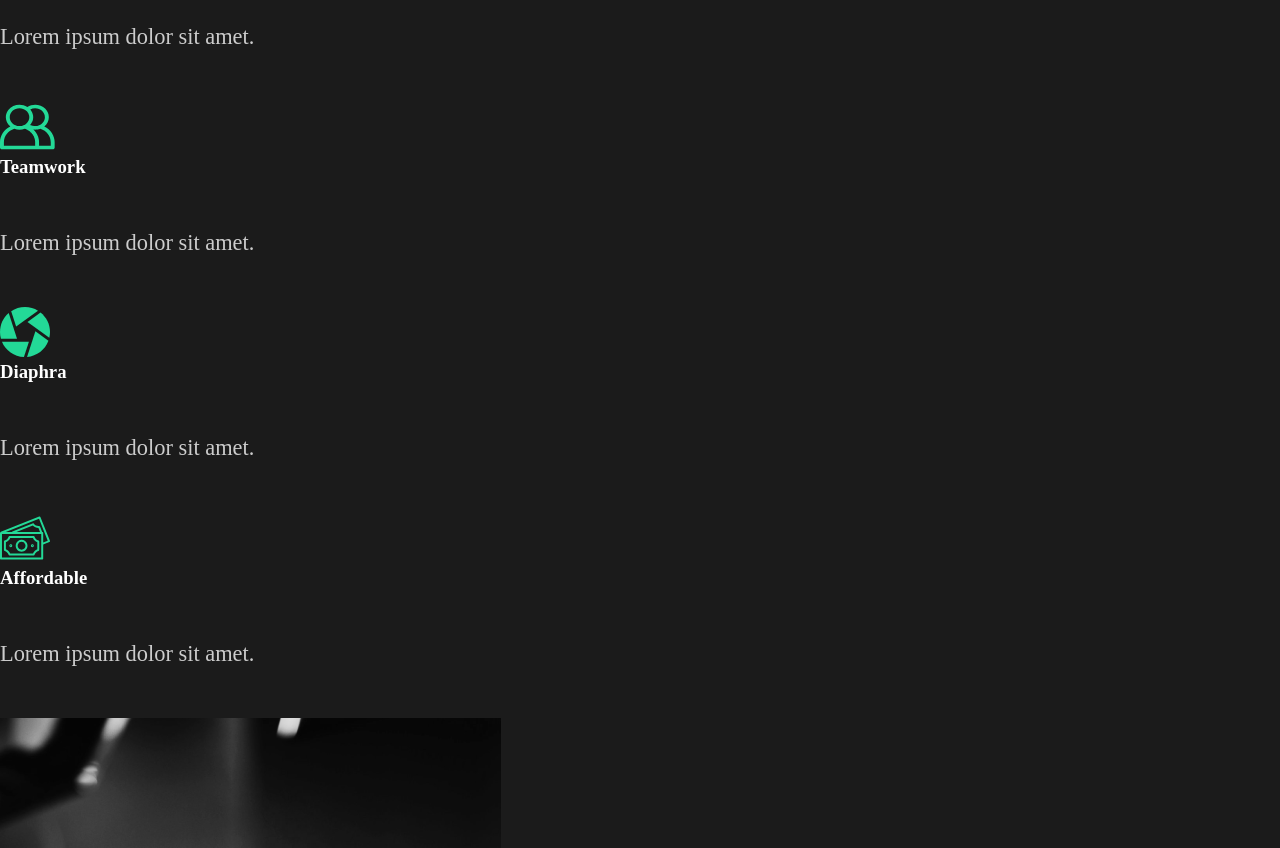
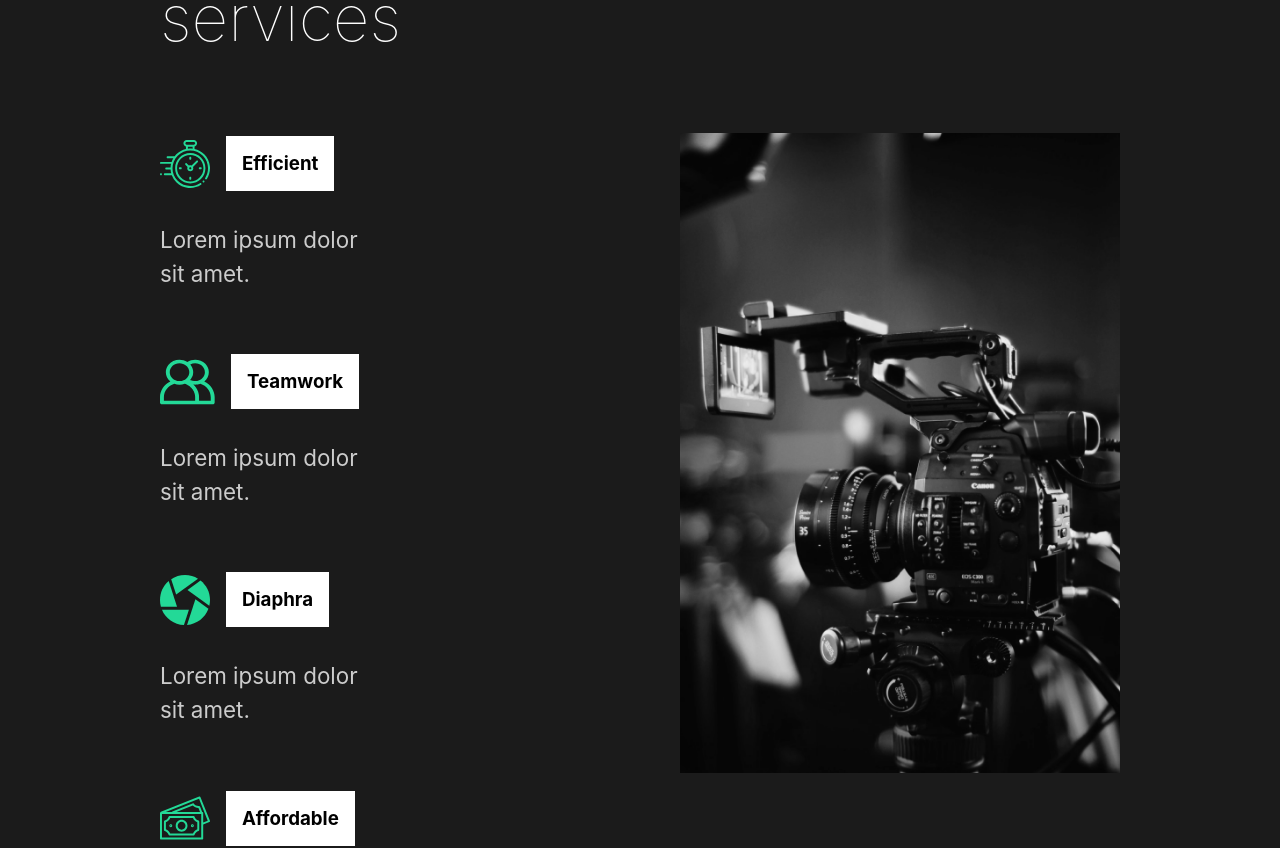
Before and after one commit to Xaisone/the-creative-react-captrue, a React (Create React App) app: page / in a window 1280 px wide. Shown: the part 982-1830 px from the top of the page. Built offline with nearby package versions, Linux system fonts and the light colour scheme.

Commit message:
6.Styling Services Section

```diff
--- a/public/index.html
+++ b/public/index.html
@@ -15,6 +15,12 @@
       user's mobile device or desktop. See https://developers.google.com/web/fundamentals/web-app-manifest/
     -->
     <link rel="manifest" href="%PUBLIC_URL%/manifest.json" />
+    <link rel="preconnect" href="https://fonts.googleapis.com" />
+    <link rel="preconnect" href="https://fonts.gstatic.com" crossorigin />
+    <link
+      href="https://fonts.googleapis.com/css2?family=Lobster&display=swap"
+      rel="stylesheet"
+    />
     <!--
       Notice the use of %PUBLIC_URL% in the tags above.
       It will be replaced with the URL of the `public` folder during the build.
--- a/src/components/AboutSection.js
+++ b/src/components/AboutSection.js
@@ -1,8 +1,13 @@
-import home1 from '../img/home1.png';
-import styled from 'styled-components';
+import home1 from "../img/home1.png";
+// import styled from 'styled-components';
 
+import {
+  StyledAbout,
+  StyledDescription,
+  StyledImage,
+  StyleHide,
+} from "../styles";
 const AboutSection = () => {
-
   return (
     <StyledAbout>
       <StyledDescription>
@@ -32,40 +37,6 @@
   );
 };
 
-
-
 // Style Here
 
-const StyledAbout = styled.div`
- min-height: 90vh;
- display: flex;
- align-items: center;
- justify-content: space-between;
- padding: 5rem 10rem;
- color: white;
-`
-const StyledDescription = styled.div`
-flex: 1;
-padding-right: 5rem;
-h2{
-    font-weight: lighter;
-}
-`
-
-const StyledImage =  styled.div`
-
-flex: 1;
-overflow: hidden;
-
-img{
-    height: 80vh;
-    width: 100%;
-    object-fit: cover;
-}
-`
-
-const StyleHide = styled.div`
-overflow: hidden;
-`
-
 export default AboutSection;
--- a/src/components/GlobalStyle.js
+++ b/src/components/GlobalStyle.js
@@ -9,6 +9,7 @@
 
     body{
         background: #1b1b1b;
+        font-family: 'Inter', sans-serif;
     }
 
     button{
@@ -20,6 +21,7 @@
         background: transparent;
         color: white;
         transition: all 0.5s ease;
+        font-family: 'Inter', sans-serif;
         &:hover{
             background-color: #23d997;
             color: white;
--- a/src/components/ServicesSection.js
+++ b/src/components/ServicesSection.js
@@ -2,17 +2,24 @@
 import dia from "../img/diaphragm.svg";
 import money from "../img/money.svg";
 import teamwork from "../img/teamwork.svg";
-import home2 from "../img/home2.png"
+import home2 from "../img/home2.png";
+import styled from "styled-components";
+
+import {
+    StyledAbout,
+    StyledDescription,
+    StyledImage,
+  } from "../styles";
 
 const ServicesSection = () => {
   return (
-    <div className="services">
-      <div className="description">
+    <Services>
+      <StyledDescription>
         <h2>
           High <span>quality</span> services
         </h2>
-        <div className="cards">
-          <div className="card">
+        <Cards>
+          <Card>
             <div className="icon">
               <img src={clock} alt="" />
               <h3>Efficient</h3>
@@ -20,10 +27,8 @@
             <p>
               Lorem ipsum dolor sit amet.
             </p>
-          </div>
-        </div>
-        <div className="cards">
-          <div className="card">
+          </Card>
+          <Card>
             <div className="icon">
               <img src={teamwork} alt="" />
               <h3>Teamwork</h3>
@@ -31,10 +36,8 @@
             <p>
               Lorem ipsum dolor sit amet.
             </p>
-          </div>
-        </div>
-        <div className="cards">
-          <div className="card">
+          </Card>
+          <Card>
             <div className="icon">
               <img src={dia} alt="" />
               <h3>Diaphra</h3>
@@ -42,10 +45,8 @@
             <p>
               Lorem ipsum dolor sit amet.
             </p>
-          </div>
-        </div>
-        <div className="cards">
-          <div className="card">
+          </Card>
+          <Card>
             <div className="icon">
               <img src={money} alt="" />
               <h3>Affordable</h3>
@@ -53,14 +54,43 @@
             <p>
               Lorem ipsum dolor sit amet.
             </p>
-          </div>
-        </div>
-      </div>
-      <div className="image">
+          </Card>
+        </Cards>
+      </StyledDescription>
+      <StyledImage>
         <img src={home2} alt="" />
-      </div>
-    </div>
+      </StyledImage>
+    </Services>
   );
 };
 
+const Services = styled(StyledAbout)`
+h2{
+    padding-bottom: 5rem;
+}
+p{
+    width: 70%;
+    padding: 2rem 0rem 4rem 0rem;
+}
+`;
+
+const Cards = styled.div`
+ display: flex;
+ flex-wrap: wrap;
+`;
+
+const Card = styled.div`
+    flex-basis: 20rem;
+    .icon{
+        display: flex;
+        align-items: center;
+    }
+    h3{
+        margin-left: 1rem;
+        background: white;
+        color: black;
+        padding: 1rem;
+    }
+`;
+
 export default ServicesSection;
--- /dev/null
+++ b/src/styles.js
@@ -0,0 +1,35 @@
+import styled from "styled-components";
+
+
+export const StyledAbout = styled.div`
+min-height: 90vh;
+display: flex;
+align-items: center;
+justify-content: space-between;
+padding: 5rem 10rem;
+color: white;
+`;
+
+export const StyledDescription = styled.div`
+flex: 1;
+padding-right: 5rem;
+h2{
+   font-weight: lighter;
+}
+`;
+
+export const StyledImage =  styled.div`
+
+flex: 1;
+overflow: hidden;
+
+img{
+   height: 80vh;
+   width: 100%;
+   object-fit: cover;
+}
+`;
+
+export const StyleHide = styled.div`
+overflow: hidden;
+`;
```
